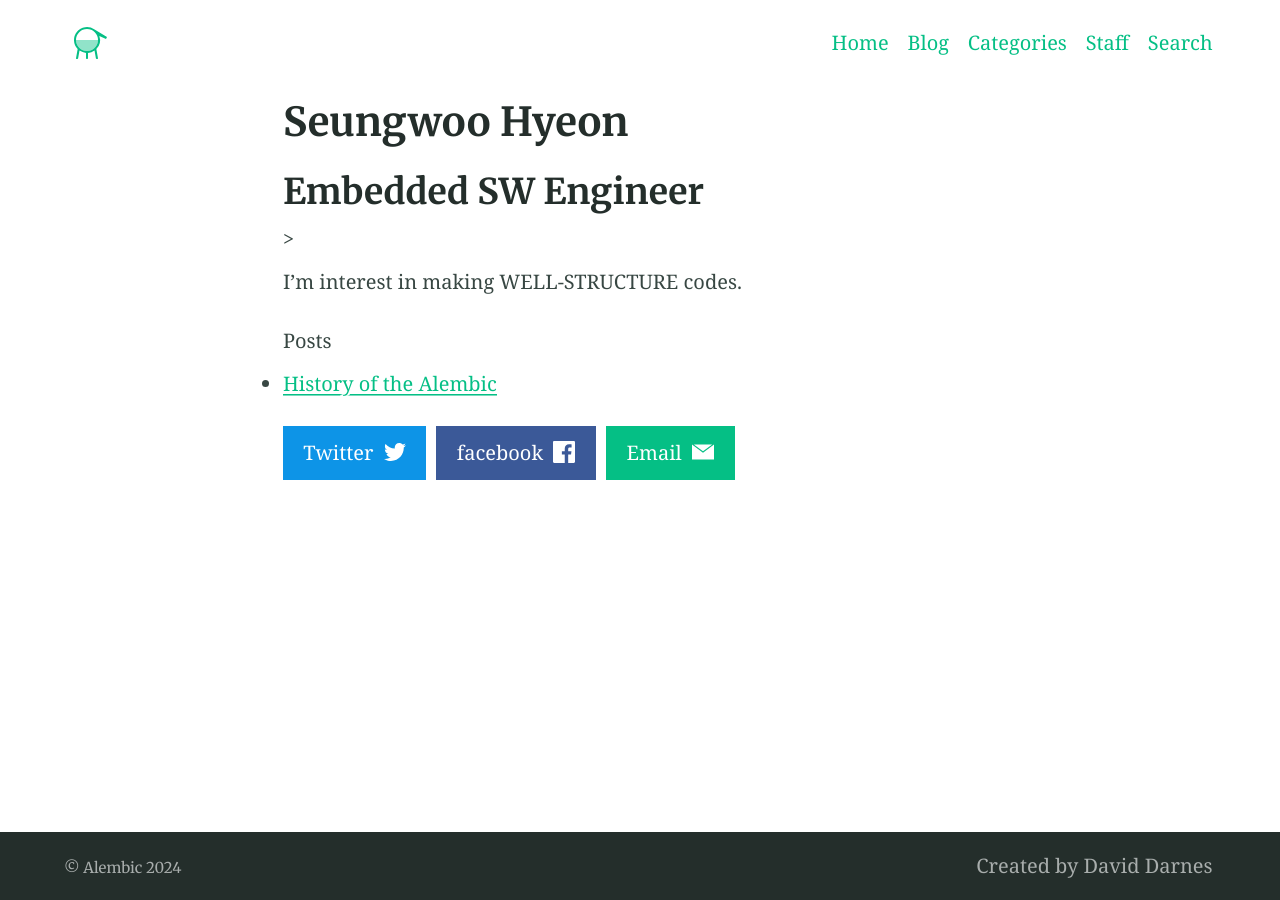
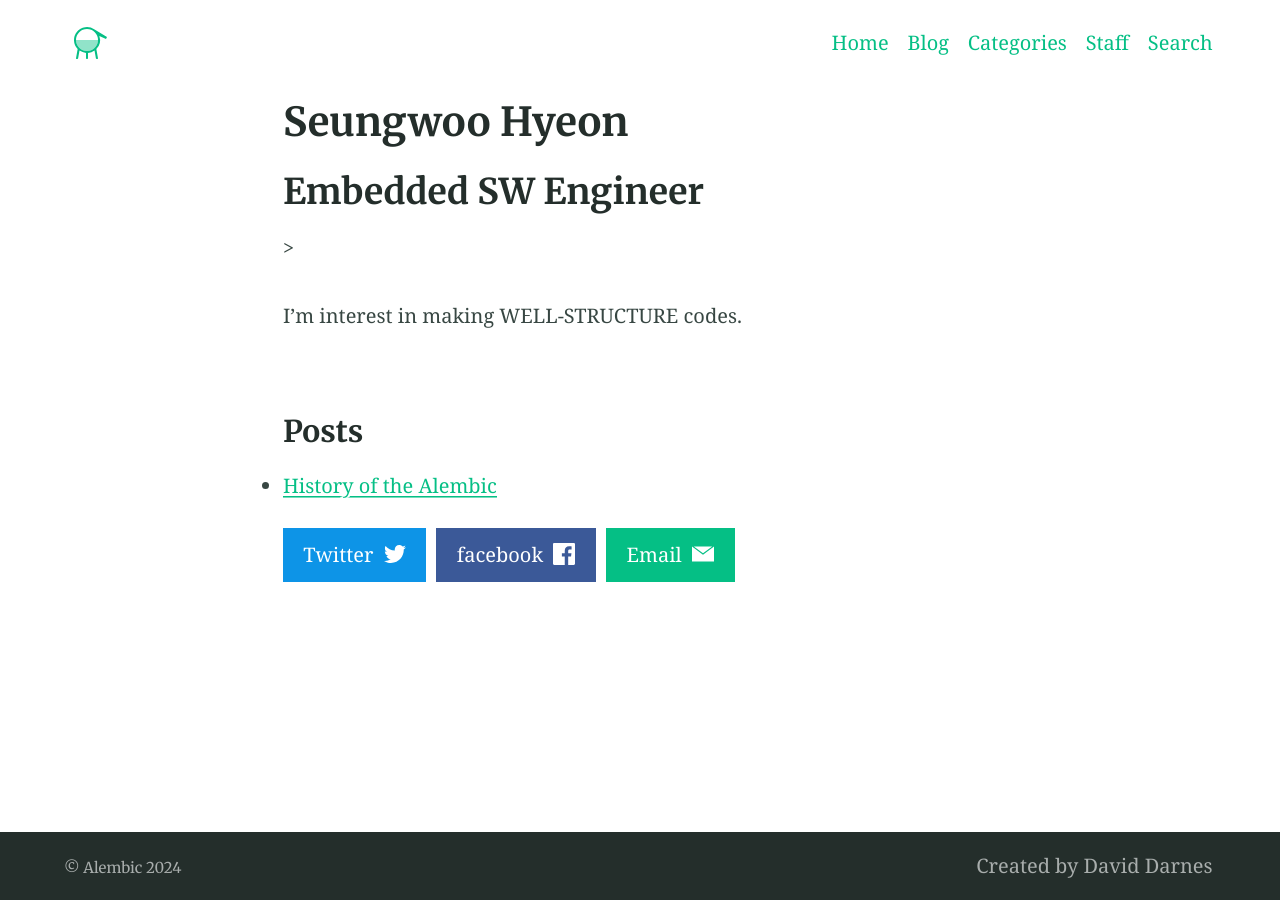
Before and after one commit to swthewhite-lab/swthewhite-lab.github.io, a Jekyll site: the page built from _authors/hwtheblack.md, in a window 1280 px wide. Built offline with Jekyll 4.4.1, drawn with Linux system fonts in a browser that asks for light colours.

Commit message:
Update author.html

```diff
--- a/_layouts/author.html
+++ b/_layouts/author.html
@@ -10,9 +10,8 @@ layout: default
 
     <h1>{{ page.name }}</h1>
     <h2>{{ page.position }}</h2>
-
-    > {{ content }}
-      Posts
+    <p>> {{ content }}</p>
+    <h3>Posts</h3>
       <ul>
         {% assign filtered_posts = site.posts | where: 'author', page.github_username %}
         {% for post in filtered_posts %}
```
